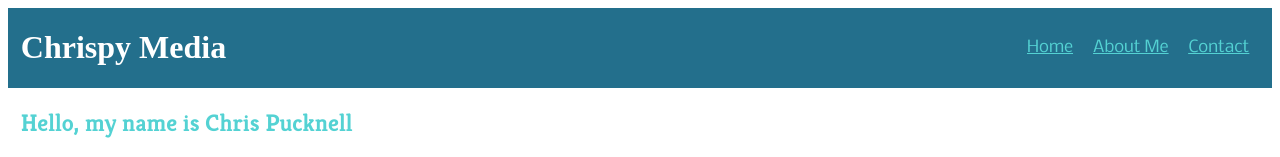
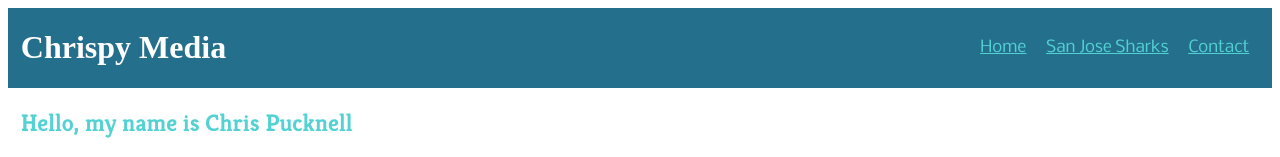
Before and after one commit to xargon666/auguste-WUD01-homepage, a plain HTML site: page index.html in a window 1280 px wide. Shown: the top 157 px of the page. Drawn offline with Linux system fonts and the light colour scheme; a web font is replaced by a local one.

Commit message:
add link to new site

```diff
--- a/index.html
+++ b/index.html
@@ -17,7 +17,7 @@
       <nav>
         <ul>
           <li><a href="#" target="_blank" rel="noopener noreferrer">Home</a></li>
-          <li><a href="#" target="_blank" rel="noopener noreferrer">About Me</a></li>
+          <li><a href="https://auguste-sportsteam.netlify.app/" target="_self" rel="noopener noreferrer">San Jose Sharks</a></li>
           <li><a href="#" target="_blank" rel="noopener noreferrer">Contact</a></li>
         </ul>
       </nav>
```
Also changed, not shown: 1 other file.
